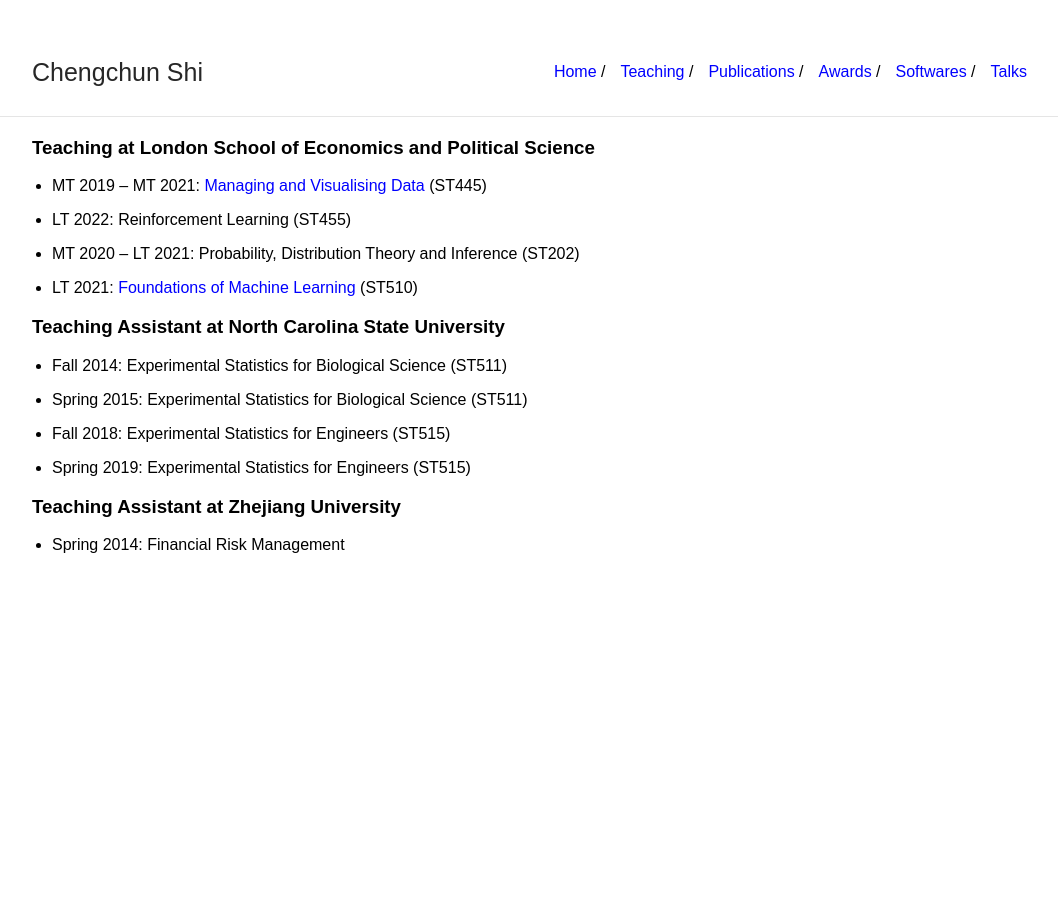
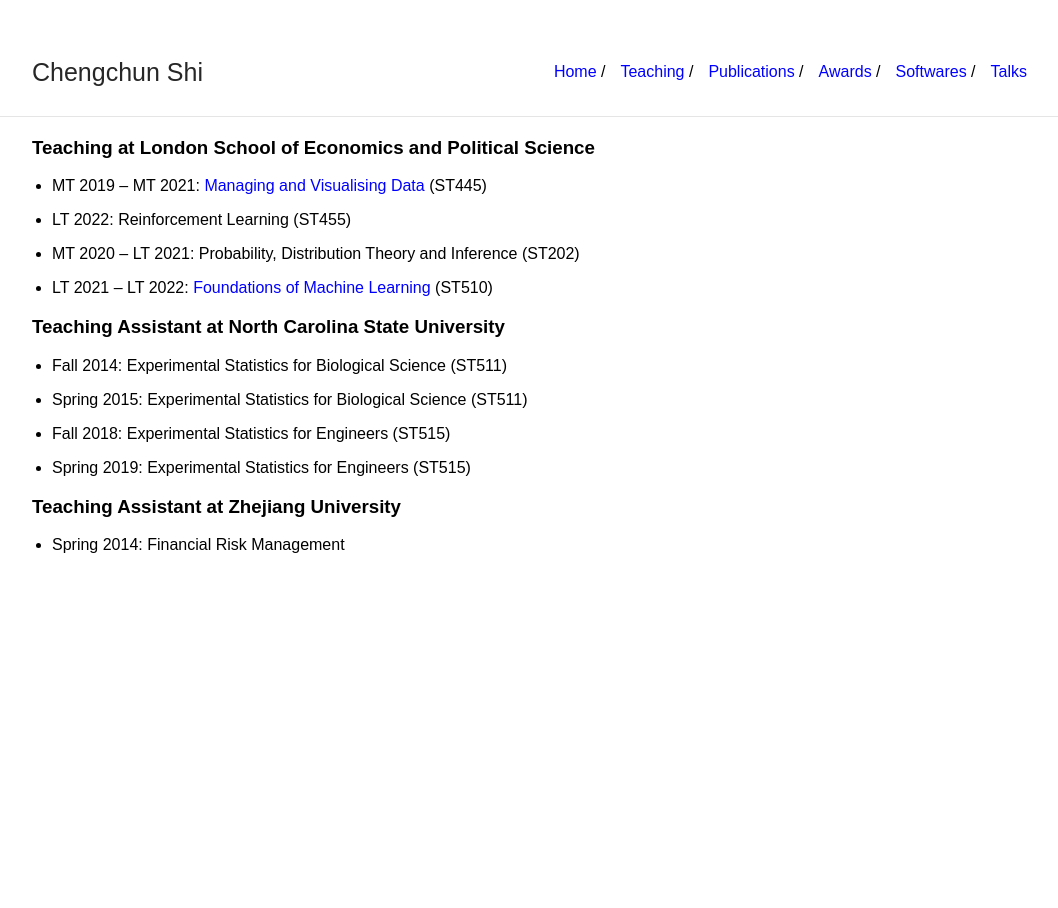
Before and after one commit to callmespring/callmespring.github.io, a Jekyll site: the page built from teaching.md, in a window 1280 px wide. Shown: the whole page, without its empty margins (108-1166 px from the left). Built offline with Jekyll 4.4.1, drawn with Linux system fonts in a browser that asks for light colours.

Commit message:
Update teaching.md

```diff
--- a/teaching.md
+++ b/teaching.md
@@ -11,7 +11,7 @@
 
 * MT 2020 -- LT 2021: Probability, Distribution Theory and Inference (ST202)
 
-* LT 2021: [Foundations of Machine Learning](https://lse-st510.github.io/) (ST510)
+* LT 2021 -- LT 2022: [Foundations of Machine Learning](https://lse-st510.github.io/) (ST510)
 
 ### Teaching Assistant at North Carolina State University
 
```
